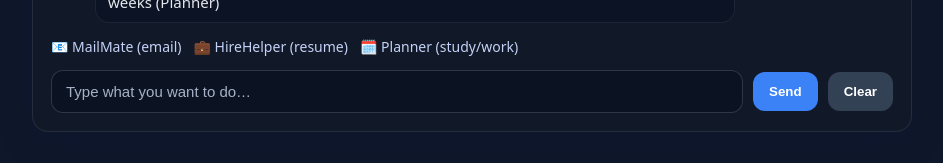
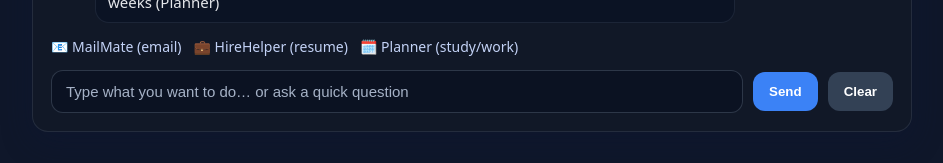
Before and after one commit to madevthevanthiran-maker/amplyai-chatbot, a Next.js app: page / in a window 1280 px wide. Shown: the part 256-419 px from the top of the page, without its empty margins (168-1111 px from the left). Built offline with nearby package versions, Linux system fonts and the light colour scheme.

Commit message:
Update index.jsx

```diff
--- a/pages/index.jsx
+++ b/pages/index.jsx
@@ -1,6 +1,6 @@
 // pages/index.jsx (or index.js)
+import Link from "next/link";
 import { useState } from "react";
-import Link from "next/link";
 import { useLocalState } from "../lib/useLocalState";
 
 export default function Home() {
@@ -14,32 +14,57 @@ export default function Home() {
   const [text, setText] = useLocalState("pp.input", "");
   const [typing, setTyping] = useState(false);
 
-  const send = (e) => {
+  function intentOf(s) {
+    const t = s.toLowerCase();
+    if (/(email|cold|follow.?up|outreach|intro|mailmate)/.test(t)) return "email";
+    if (/(resume|cv|ats|hire|job|hirehelper|hire helper)/.test(t)) return "resume";
+    if (/(plan|study|schedule|work|week|calendar|tasks?|planner)/.test(t)) return "planner";
+    return "unknown";
+  }
+
+  async function send(e) {
     e.preventDefault();
     const clean = (text || "").trim();
     if (!clean) return;
 
-    // append user bubble
+    // add user bubble
     setMessages((m) => [...m, { role: "user", text: clean }]);
     setText("");
+
+    // route if clear intent
+    const intent = intentOf(clean);
+    if (intent === "email") return (window.location.href = "/email");
+    if (intent === "resume") return (window.location.href = "/hire-helper");
+    if (intent === "planner") return (window.location.href = "/planner");
+
+    // else: answer via /api/ask
     setTyping(true);
-
-    // simple, friendly router reply (no API cost)
-    setTimeout(() => {
+    try {
+      const r = await fetch("/api/ask", {
+        method: "POST",
+        headers: { "Content-Type": "application/json" },
+        body: JSON.stringify({ question: clean }),
+      });
+      const j = await r.json();
+      const answer =
+        j?.answer ||
+        "I can help with MailMate (email), HireHelper (resume), and Planner (study/work). Which should we open?";
+      setMessages((m) => [...m, { role: "bot", text: answer }]);
+    } catch {
       setMessages((m) => [
         ...m,
         {
           role: "bot",
           text:
-            "Got it. You can jump into:\n• MailMate for emails\n• HireHelper for resumes\n• Planner to map your 2-week plan",
+            "I’m here, but couldn’t generate a full answer. You can jump into MailMate (email), HireHelper (resume), or Planner (study/work).",
         },
       ]);
+    } finally {
       setTyping(false);
-    }, 600);
-  };
+    }
+  }
 
   const clearChat = () => {
-    // reset to first greeting and wipe draft input
     setMessages([
       {
         role: "bot",
@@ -103,7 +128,7 @@ export default function Home() {
             className="input"
             value={text}
             onChange={(e) => setText(e.target.value)}
-            placeholder="Type what you want to do…"
+            placeholder="Type what you want to do… or ask a quick question"
             onKeyDown={(e) => {
               if (e.key === "Enter" && !e.shiftKey) {
                 e.preventDefault();
```
